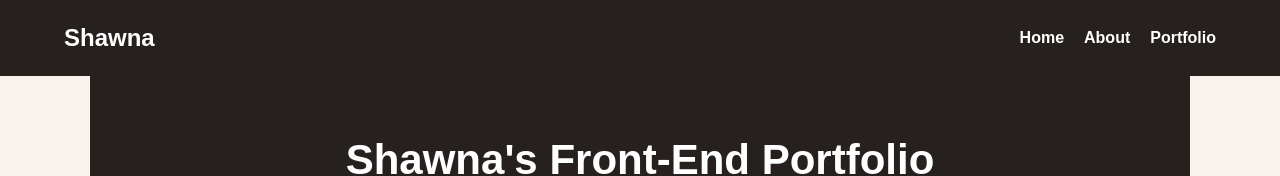
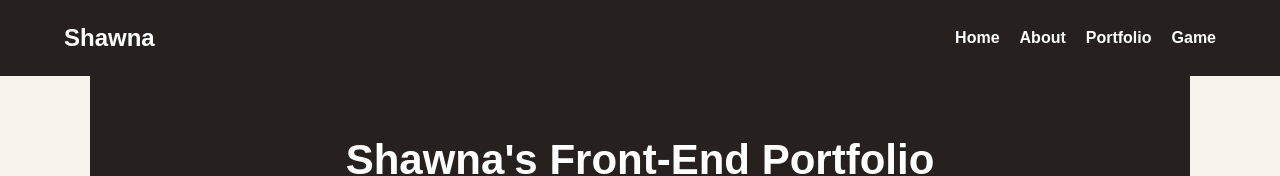
Before and after one commit to smbirnbaum/fe-portfolio, a React (Vite) app: page / in a window 1280 px wide. Shown: the top 176 px of the page. Built offline with nearby package versions, Linux system fonts and the light colour scheme.

Commit message:
Updated nav with game link

```diff
--- a/src/components/Navbar.jsx
+++ b/src/components/Navbar.jsx
@@ -9,6 +9,7 @@ function Navbar() {
         <Link to="/">Home</Link>
         <Link to="/about">About</Link>
         <Link to="/portfolio">Portfolio</Link>
+        <Link to="/game">Game</Link>
       </div>
     </nav>
   )
```
